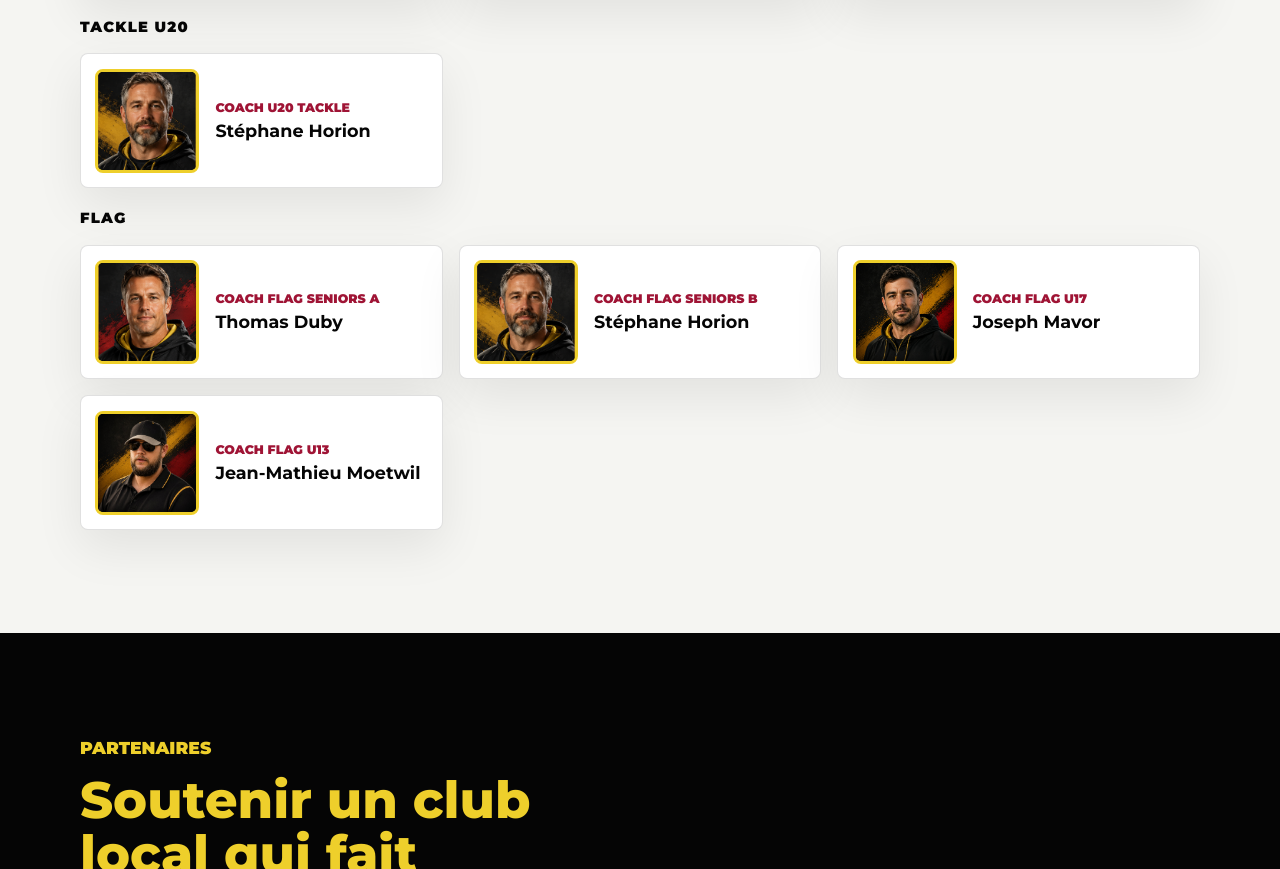
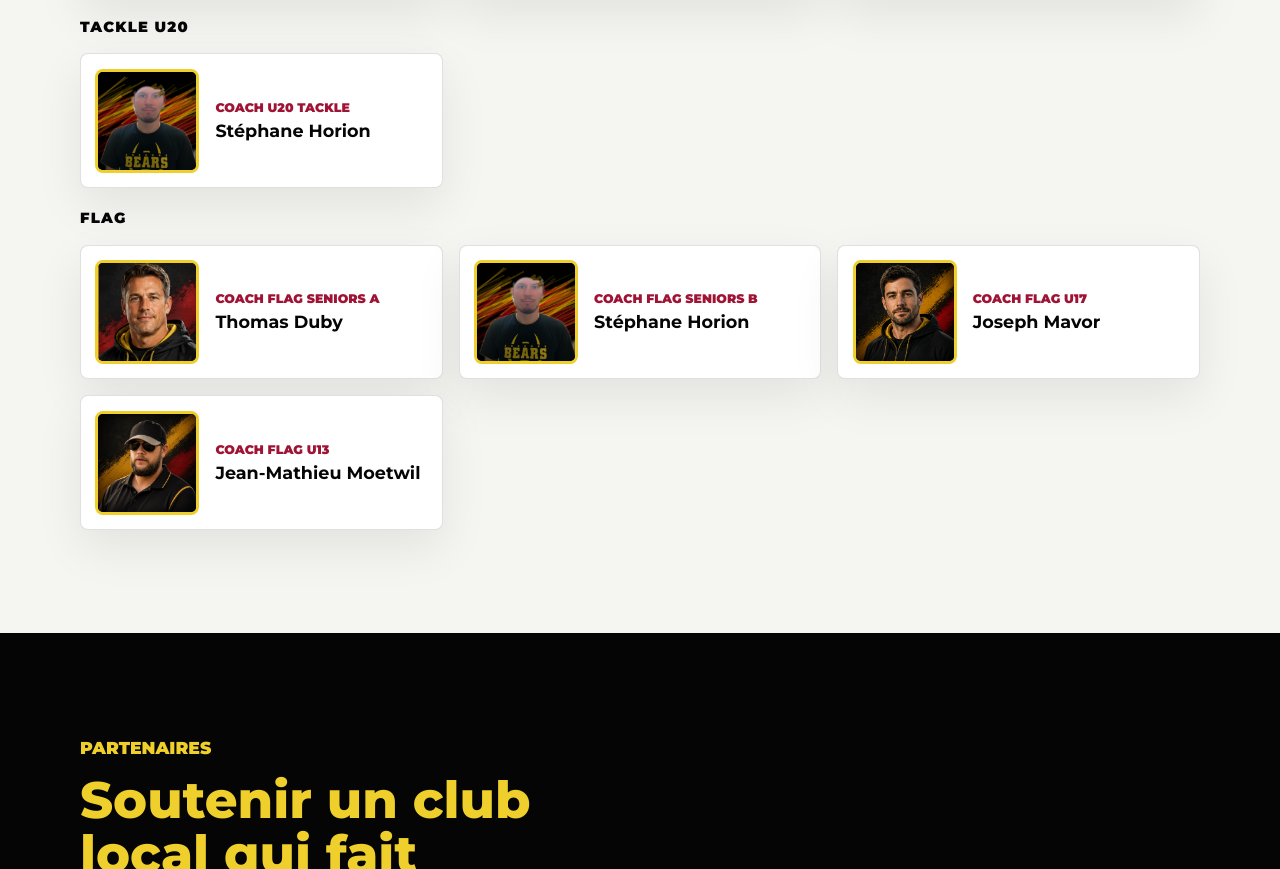
Before and after one commit to MLyte/andenne-bears.be, a plain HTML site: page index.html in a window 1280 px wide. Shown: the part 6595-7464 px from the top of the page. Drawn offline with Linux system fonts and the light colour scheme; no server answers.

Commit message:
Create Stephane Horion profile image

```diff
--- a/index.html
+++ b/index.html
@@ -573,7 +573,7 @@
               <p class="member-subgroup-title">Tackle U20</p>
               <div class="members-grid">
                 <article class="member-card">
-                  <img src="images/members/stephan-horion.png" alt="Portrait stylisé de Stéphane Horion" loading="lazy" decoding="async" />
+                  <img src="images/members/stephane-horion-profile.jpg" alt="Portrait stylisé de Stéphane Horion" loading="lazy" decoding="async" />
                   <div>
                     <p class="member-role">Coach U20 tackle</p>
                     <h4>Stéphane Horion</h4>
@@ -590,7 +590,7 @@
                   </div>
                 </article>
                 <article class="member-card">
-                  <img src="images/members/stephan-horion.png" alt="Portrait stylisé de Stéphane Horion" loading="lazy" decoding="async" />
+                  <img src="images/members/stephane-horion-profile.jpg" alt="Portrait stylisé de Stéphane Horion" loading="lazy" decoding="async" />
                   <div>
                     <p class="member-role">Coach Flag Seniors B</p>
                     <h4>Stéphane Horion</h4>
```
Also changed, not shown: images/members/fake-stephan-horion.png (renamed from images/members/stephan-horion.png), images/members/stephane-horion-profile.jpg (added), images/members/stephane-horion.jpeg (added).
